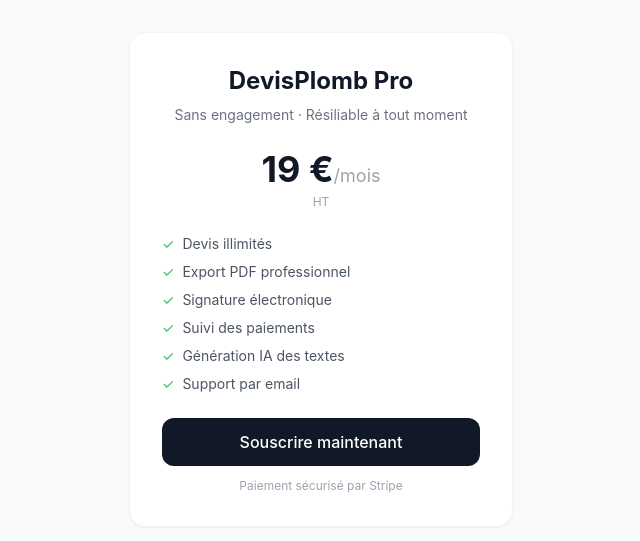
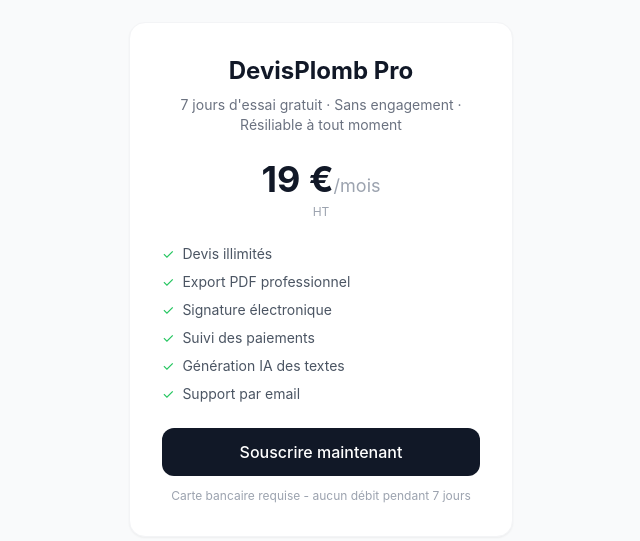
Before and after one commit to LordPotier/devisplomb, a Next.js app: page /abonnement in a window 1280 px wide. Shown: the part 121-662 px from the top of the page, without its empty margins (319-959 px from the left). Built offline with nearby package versions, Linux system fonts and the light colour scheme.

Commit message:
feat: ajout essai gratuit 7 jours sur page abonnement

```diff
--- a/pages/abonnement.js
+++ b/pages/abonnement.js
@@ -11,7 +11,7 @@ export default function Abonnement() {
     <div className="min-h-screen bg-gray-50 flex items-center justify-center">
       <div className="max-w-sm w-full mx-auto p-8 bg-white rounded-2xl shadow-sm border border-gray-100 text-center">
         <h1 className="text-2xl font-bold text-gray-900 mb-2">DevisPlomb Pro</h1>
-        <p className="text-gray-500 text-sm mb-6">Sans engagement · Résiliable à tout moment</p>
+        <p className="text-gray-500 text-sm mb-6">7 jours d'essai gratuit · Sans engagement · Résiliable à tout moment</p>
         <div className="text-4xl font-bold text-gray-900 mb-1">19 €<span className="text-lg font-normal text-gray-400">/mois</span></div>
         <p className="text-xs text-gray-400 mb-6">HT</p>
         <ul className="text-sm text-left space-y-2 mb-6 text-gray-600">
@@ -23,7 +23,7 @@ export default function Abonnement() {
           className="w-full bg-gray-900 text-white py-3 rounded-xl font-medium hover:bg-gray-700 transition disabled:opacity-50">
           {loading ? 'Redirection...' : 'Souscrire maintenant'}
         </button>
-        <p className="text-xs text-gray-400 mt-3">Paiement sécurisé par Stripe</p>
+        <p className="text-xs text-gray-400 mt-3">Carte bancaire requise - aucun débit pendant 7 jours</p>
       </div>
     </div>
   )
```
